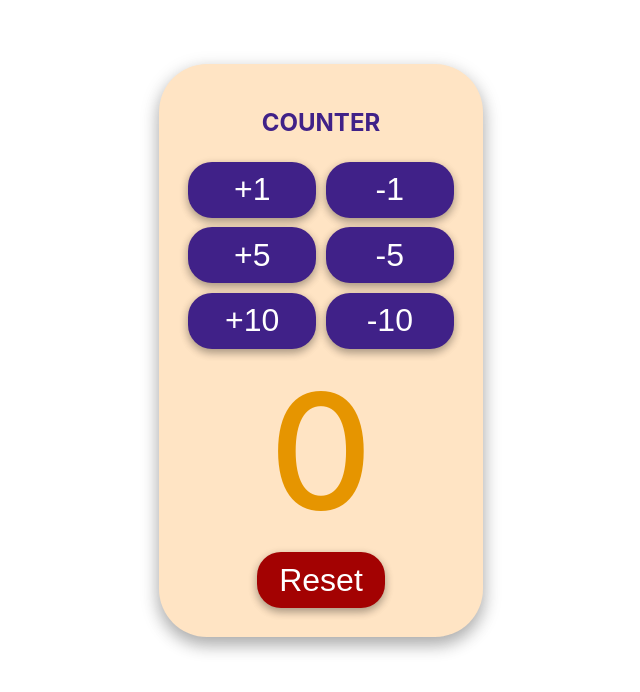
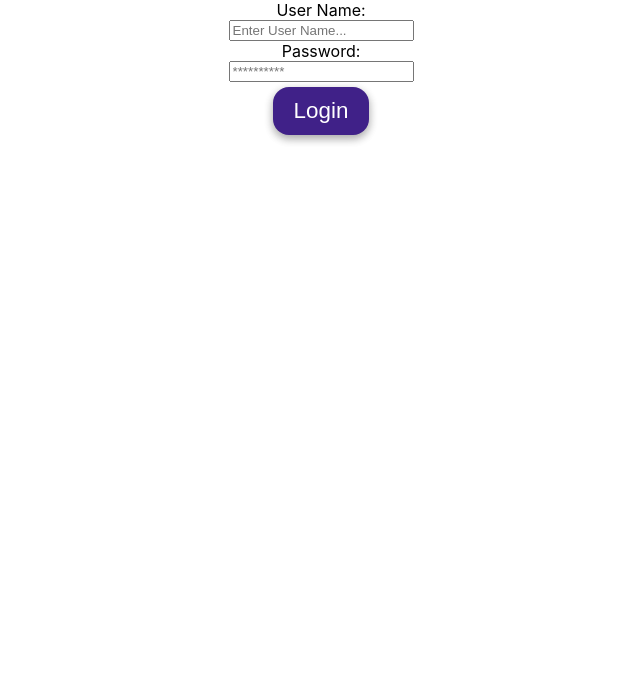
Before and after one commit to caylemh/my_spring_project, a React (Create React App) app in the folder frontend/: page / in a window 1280 px wide. Shown: the top 692 px of the page, without its empty margins (319-959 px from the left). Built offline with nearby package versions, Linux system fonts and the light colour scheme.

Commit message:
Todo App Front End: Hardcoded Authentication

```diff
--- a/frontend/src/App.js
+++ b/frontend/src/App.js
@@ -4,24 +4,25 @@ import FirstComponent from './components/learning-examples/FirstComponent';
 import SecondComponent from './components/learning-examples/SecondComponent';
 import ThirdComponent from './components/learning-examples/ThirdComponent';
 import Counter from './components/counter/Counter';
+import TodoApp from './components/todo/TodoApp';
 
 function App() {
     return (
         <div className = "App" >
-            <Counter/>
+            <TodoApp/>
         </div>
     );
 }
 
-function LearningComponents() {
-    return (
-        <div className = "learningComponents" >
-            <h1>Welcome to Note Junkie, Caylem!</h1>
-            <FirstComponent/>
-            <SecondComponent/>
-            <ThirdComponent/>
-        </div>
-    )
-}
+// function LearningComponents() {
+//     return (
+//         <div className = "learningComponents" >
+//             <h1>Welcome to Note Junkie, Caylem!</h1>
+//             <FirstComponent/>
+//             <SecondComponent/>
+//             <ThirdComponent/>
+//         </div>
+//     )
+// }
 
 export default App;
--- a/frontend/src/components/counter/Counter.css
+++ b/frontend/src/components/counter/Counter.css
@@ -46,10 +46,10 @@ button {
     background-color: rgb(64, 33, 136);
     margin: 0.3rem;
     color: white;
-    width: 8rem;
-    height: 3.5rem;
-    font-size: 2rem;
-    border-radius: 1.5rem;
+    width: 6rem;
+    height: 3rem;
+    font-size: 1.4rem;
+    border-radius: 1rem;
     border-style: none;
     box-shadow: 0 4px 8px 0 rgba(0,0,0,0.2), 0 3px 10px 0 rgba(0,0,0,0.19);
     outline-style: none;
--- /dev/null
+++ b/frontend/src/components/todo/TodoApp.jsx
@@ -0,0 +1,79 @@
+import React, { Component } from 'react';
+import { render } from '@testing-library/react';
+
+class TodoApp extends Component {
+    render() {
+        return (
+            <div className="TodoApp">
+                My Todo Application
+            </div>
+        )
+    }
+}
+
+class LoginComponent extends Component {
+    constructor(props) {
+        super(props);
+
+        this.state = {
+            username: 'Enter User Name...',
+            pswd: '**********',
+            hasLoginFailed: false,
+            showSuccessMsg: false
+        }
+
+        this.handleChange = this.handleChange.bind(this);
+        this.logonClick = this.logonClick.bind(this);
+    }
+
+    logonClick() {
+        if(this.state.username==='caylemh' && this.state.pswd==='dummy') {
+            console.log('Successful');
+            this.setState({showSuccessMsg: true});
+            this.setState({hasLoginFailed: false});
+        } else {
+            console.log("Failed!!!")
+            this.setState({showSuccessMsg: false});
+            this.setState({hasLoginFailed: true});
+        }
+
+    }
+
+    handleChange(event) {
+        console.log(this.state);
+        this.setState({
+            [event.target.name]: event.target.value
+        });
+    }
+
+    render() {
+        return (
+            <div>
+                {/*<ShowInvalidCredentials hasLoginFailed={this.state.hasLoginFailed}/>*/}
+                {this.state.hasLoginFailed && <span>*** Invalid Credentials ***</span>}
+                {/*<ShowSuccessMsg showSuccessMsg={this.state.showSuccessMsg}/>*/}
+                {this.state.showSuccessMsg && <span>*** Login Successful ***</span>}
+                User Name: <input type='text' name='username' placeholder={this.state.username} onChange={this.handleChange}/>
+                Password: <input type='password' name='pswd' placeholder={this.state.pswd} onChange={this.handleChange}/>
+                <button onClick={this.logonClick}>Login</button>
+            </div>
+            )
+    }
+}
+
+// function ShowInvalidCredentials(props) {
+//     if(props.hasLoginFailed) {
+//         return <span>*** Invalid Credentials ***</span>
+//     }
+
+//     return null;
+// }
+
+// function ShowSuccessMsg(props) {
+//     if(props.showSuccessMsg) {
+//         return <span>*** Login Successful ***</span>
+//     }
+//     return null;
+// }
+
+export default LoginComponent;
```
